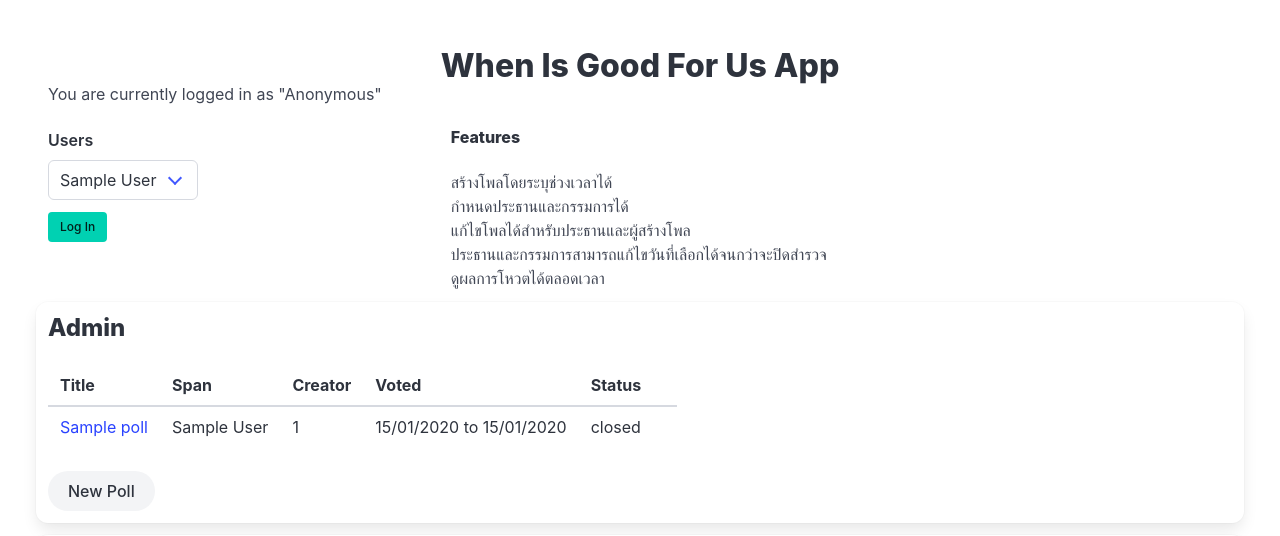
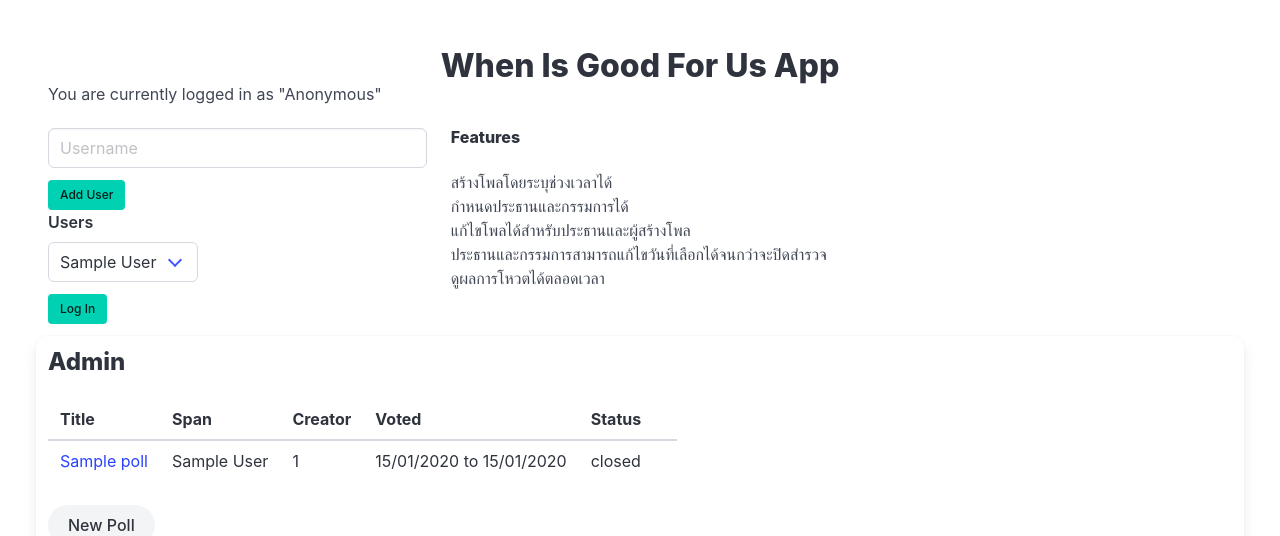
Before and after one commit to MUMT-IT/whenisgoodforus, a Flask app: page / in a window 1280 px wide. Shown: the top 536 px of the page. Run offline with Flask 3, Linux system fonts and the light colour scheme; tables that the repository leaves empty hold one stand-in row (values such as "Sample post").

Commit message:
added a form for adding a new user

```diff
--- a/app.py
+++ b/app.py
@@ -40,6 +40,16 @@ def index():
     polls = Poll.query
     users = User.query.all()
     return render_template('poll-list.html', polls=polls, users=users)
+
+
+@app.route('/add-user', methods=['POST'])
+def add_user():
+    username = request.form.get('username')
+    if not User.query.filter_by(name=username).first():
+        user = User(name=username)
+        db.session.add(user)
+        db.session.commit()
+    return redirect(url_for('index'))
 
 
 @app.route('/view/<int:poll_id>')
--- a/templates/poll-list.html
+++ b/templates/poll-list.html
@@ -6,6 +6,16 @@
     <h1 class="subtitle is-size-6">You are currently logged in as "{{current_user if current_user.is_authenticated else 'Anonymous'}}"</h1>
     <div class="columns">
         <div class="column is-one-third">
+            <form method="post" action="{{url_for('add_user')}}">
+                <div class="field">
+                    <div class="control">
+                        <input name="username" class="input" placeholder="Username"/>
+                    </div>
+                </div>
+                <div class="field">
+                    <button type="submit" class="button is-small is-primary">Add User</button>
+                </div>
+            </form>
             <form method="get" action="{{url_for('login')}}">
                 <div class="field">
                     <label class="label">Users</label>
```
